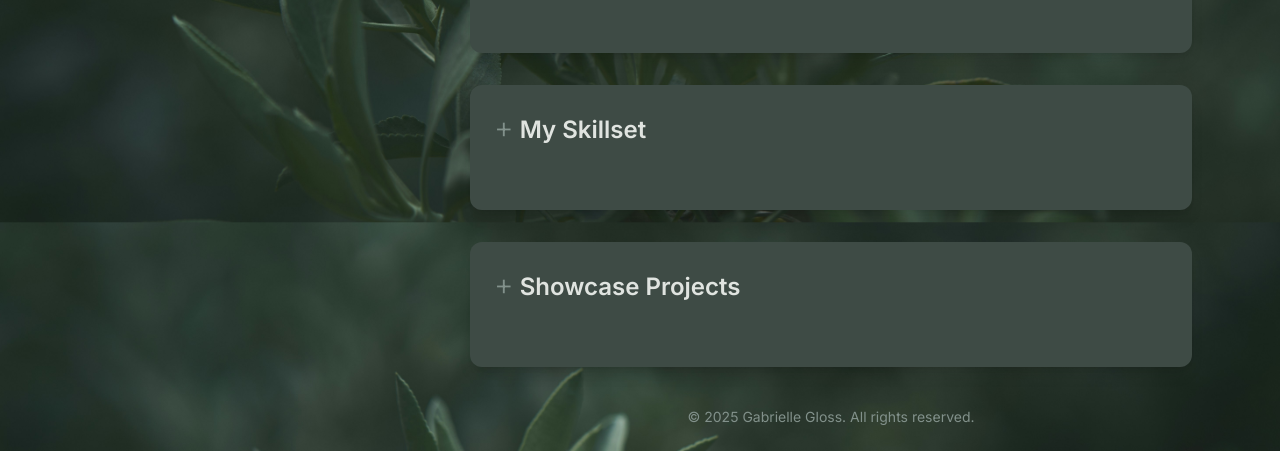
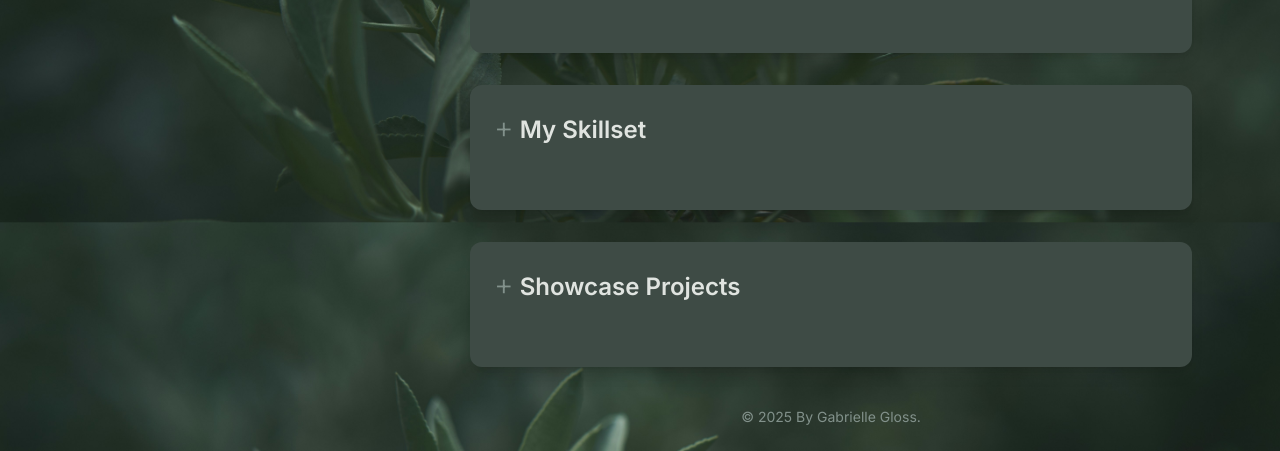
Before and after one commit to Gabsterize/gg-virtual-cv, a plain HTML site: page index.html in a window 1280 px wide. Shown: the part 631-1082 px from the top of the page. Drawn offline with nearby package versions, Linux system fonts and the light colour scheme.

Commit message:
cr update

```diff
--- a/index.html
+++ b/index.html
@@ -209,7 +209,7 @@
                 </section>
 
                 <footer class="text-center mt-10 text-sage-600 dark:text-sage-400 text-sm">
-                    <p>&copy; 2025 Gabrielle Gloss. All rights reserved.</p>
+                    <p>&copy; 2025 By Gabrielle Gloss.</p>
                 </footer>
             </main>
         </div>
```
